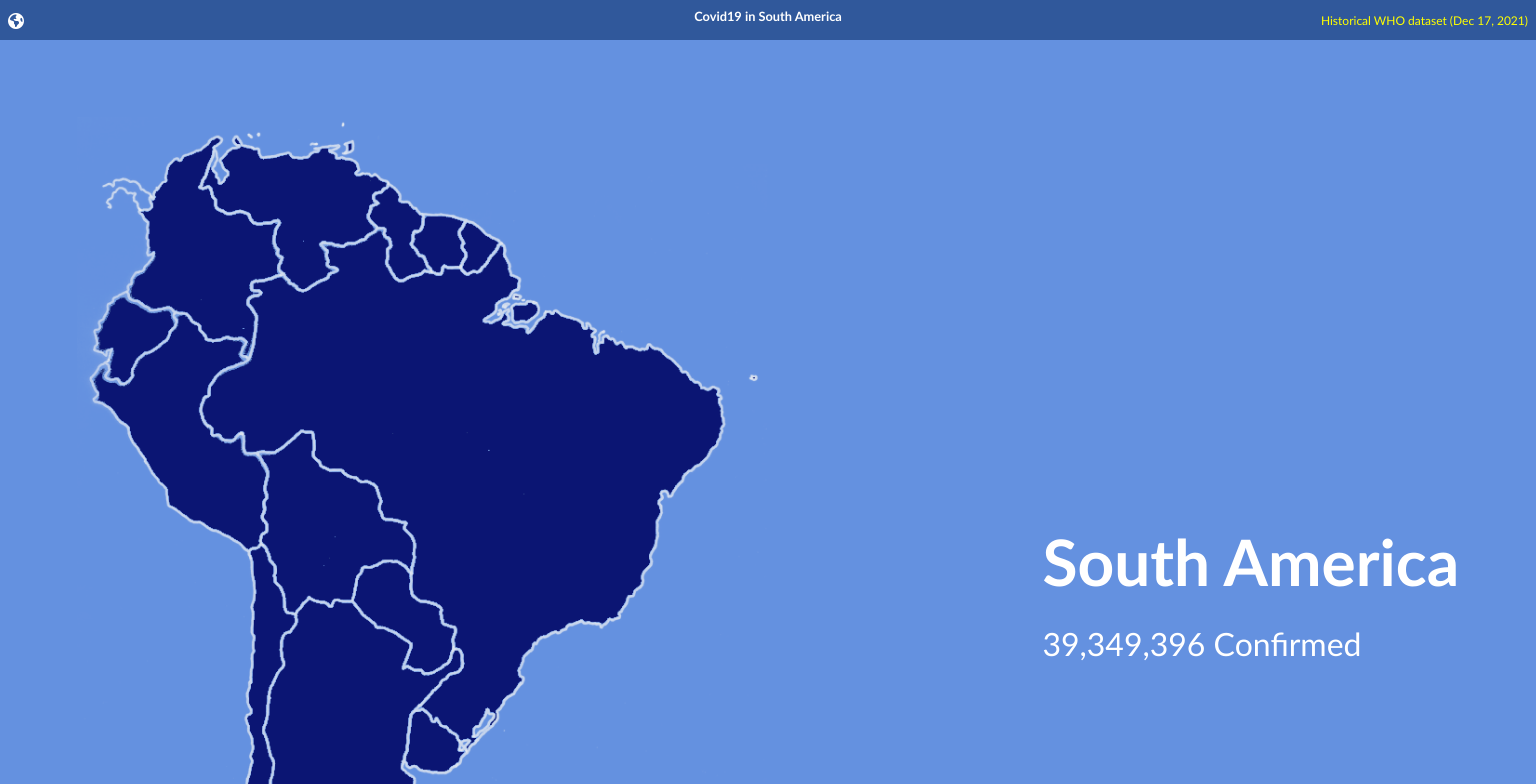
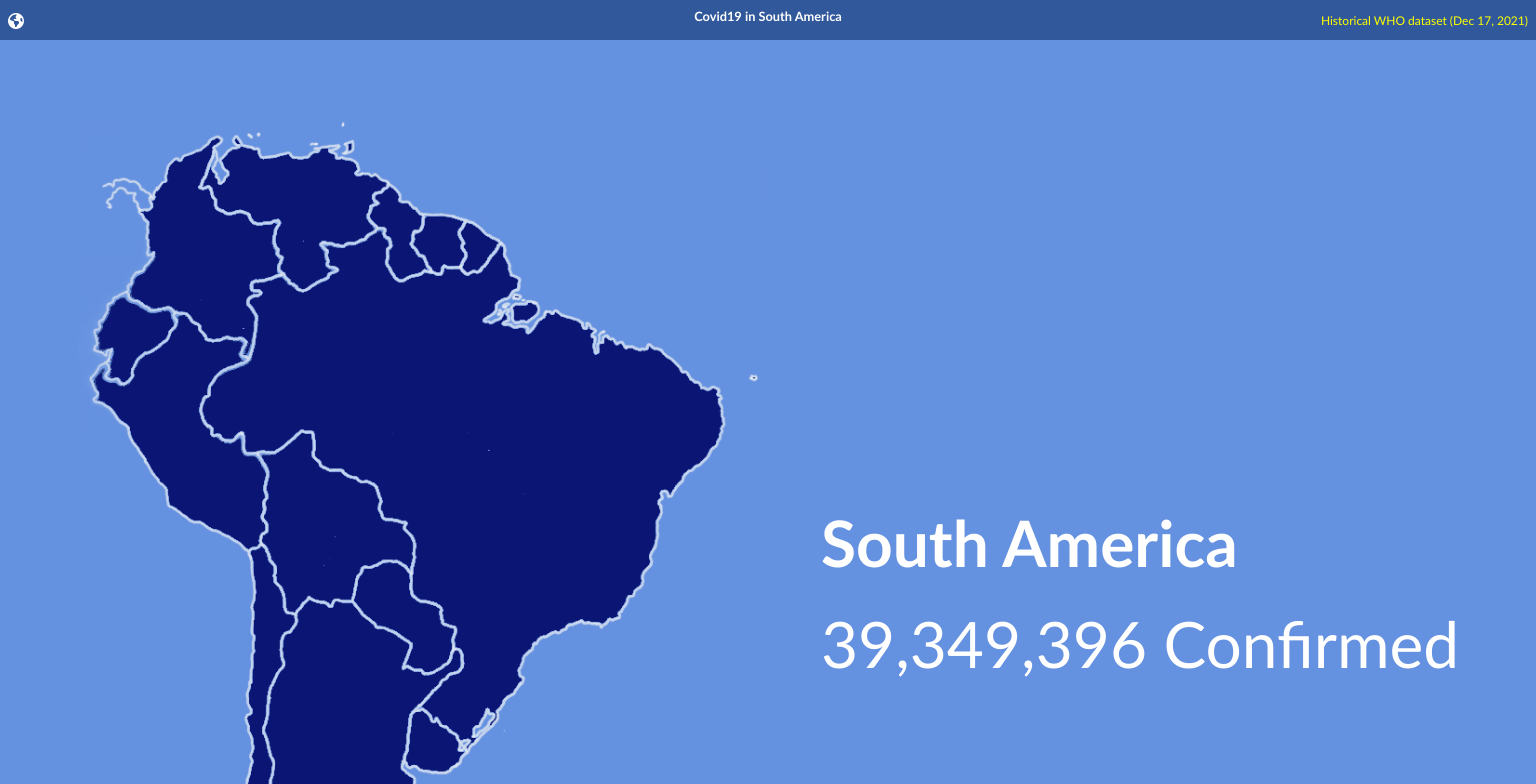
Before and after one commit to ElsonOtake/Covid19, a React (Vite) app: page / in a window 1536 px wide. Shown: the top 784 px of the page. Built offline with nearby package versions, Linux system fonts and the light colour scheme.

Commit message:
update details page responsiveness

```diff
--- a/src/index.css
+++ b/src/index.css
@@ -270,6 +270,14 @@ h5 {
   article i {
     font-size: 1rem;
   }
+
+  main article h1 {
+    font-size: 4rem;
+  }
+
+  main article p {
+    font-size: 2rem;
+  }
 }
 
 /* Desktop responsive tweak */
@@ -281,6 +289,14 @@ h5 {
   article p,
   article i {
     font-size: 1.5rem;
+  }
+
+  main article h1 {
+    font-size: 6rem;
+  }
+
+  main article p {
+    font-size: 3rem;
   }
 }
 
@@ -294,6 +310,14 @@ h5 {
   article i {
     font-size: 1.75rem;
   }
+
+  main article h1 {
+    font-size: 7rem;
+  }
+
+  main article p {
+    font-size: 3.5rem;
+  }
 }
 
 /* FullHD responsive tweak */
@@ -306,4 +330,12 @@ h5 {
   article i {
     font-size: 2rem;
   }
+
+  main article h1 {
+    font-size: 8rem;
+  }
+
+  main article p {
+    font-size: 4rem;
+  }
 }
```
